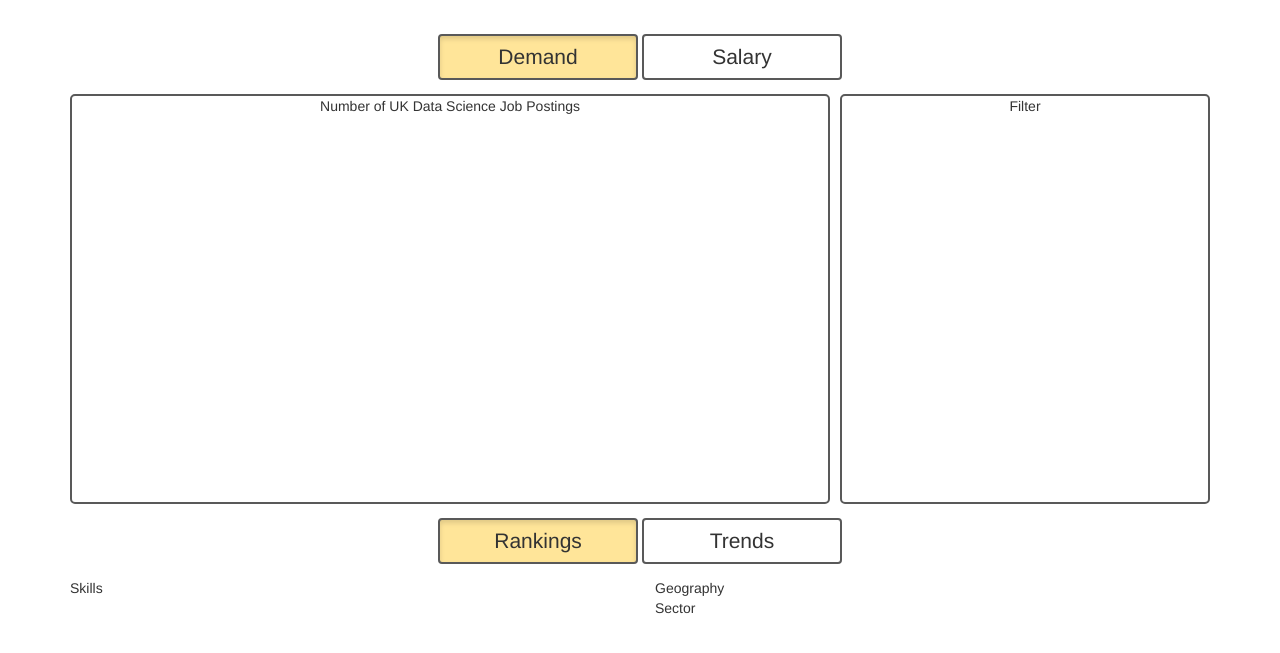
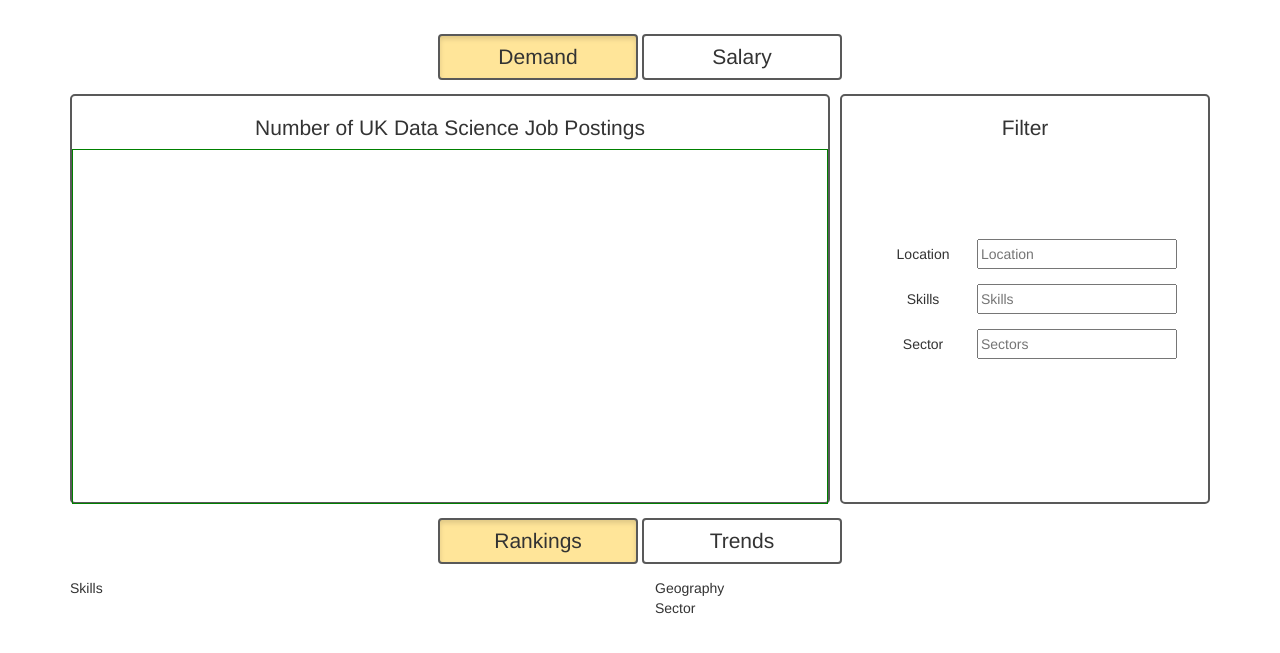
Before and after one commit to dvoong/data_science_jobs, a Django app: page / in a window 1280 px wide. Shown: the part 52-705 px from the top of the page. Run offline with Django 3.2, Linux system fonts and the light colour scheme; parts of the project's set-up code (start-up, migrations or seed data) failed here and were passed over; some libraries are stand-ins or nearby versions.

Commit message:
Add some basic frontend

```diff
--- /dev/null
+++ b/data_science_jobs/static/data_science_jobs/home.js
@@ -0,0 +1,12 @@
+$(document).ready(function(){
+    $(".controller .btn").click(function(e){
+	if($(this).hasClass("active")){
+	    console.log("button already active");
+	} else {
+    	    var controller = $(this).parent();
+	    var active_button = controller.find(".btn.active");
+	    active_button.removeClass("active");
+	    $(this).addClass("active");
+	}
+    });
+});
--- a/data_science_jobs/templates/data_science_jobs/base.html
+++ b/data_science_jobs/templates/data_science_jobs/base.html
@@ -19,6 +19,8 @@
     <script src="{% static 'jquery.min.js' %}"></script>
     <script src="{% static 'bootstrap/js/bootstrap.min.js' %}"></script>
     <script src="{% static 'data_science_jobs/base.js' %}"></script>
+    {% block scripts %}
+    {% endblock %}
 
   </body>
 
--- a/data_science_jobs/templates/data_science_jobs/home.html
+++ b/data_science_jobs/templates/data_science_jobs/home.html
@@ -7,6 +7,11 @@
   <!-- body { -->
   <!-- font-size: 2em; -->
   <!-- } -->
+
+  h2 {
+  font-size: 1.5em;
+  font-weight: normal;
+  }
 
   .section {
   border-radius: 5px;
@@ -57,6 +62,19 @@
   margin-bottom: 1em;
   margin-top: 1em;
   }
+
+  #id-n-job-postings {
+  height: 410px;
+  }
+
+  #id-filter {
+  height: 410px;
+  }
+
+  #id-filter form {
+  margin-top: 100px;
+  }
+
 </style>
 {% endblock %}
 
@@ -94,17 +112,36 @@
     </div>
 
     <div class="row">
+
       <div style="padding-right: 5px" class="col col-md-8">
-	<div style="height: 410px" class="section">
-	  Number of UK Data Science Job Postings
+	<div id="id-n-job-postings" class="section">
+	  <h2>Number of UK Data Science Job Postings</h2>
+	  <div style="border: 1px solid green; height: 355px">
+	  </div>
 	</div>
       </div>
+
       <div style="padding-left: 5px" class="col col-md-4">
-	<div style="height: 410px" class="section">
-	  Filter
+	<div id="id-filter" class="section">
+	  <h2>Filter</h2>
+	  <form>
+	    <div class="form-group">
+	      <label style="width: 100px; font-size: 1em; font-weight: normal;" for="location">Location</label>
+	      <input style="width: 200px; height: 30px;" id="location" placeholder="Location">
+	    </div>
+	    <div class="form-group">
+	      <label style="width: 100px; font-size: 1em; font-weight: normal;" for="skills">Skills</label>
+	      <input style="width: 200px; height: 30px;" id="skills" placeholder="Skills">
+	    </div>
+	    <div class="form-group">
+	      <label style="width: 100px; font-size: 1em; font-weight: normal;" for="sector">Sector</label>
+	      <input style="width: 200px; height: 30px;" id="sector" placeholder="Sectors">
+	    </div>
+	  </form>
 	</div>
       </div>
     </div>
+
 
   </section>
 
@@ -134,3 +171,7 @@
 </div>
 
 {% endblock %}
+
+{% block scripts %}
+<script src="{% static 'data_science_jobs/home.js' %}"></script>
+{% endblock %}
```
